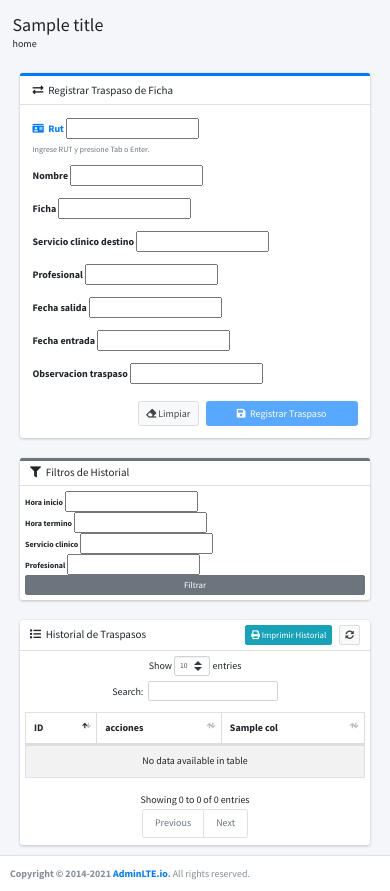
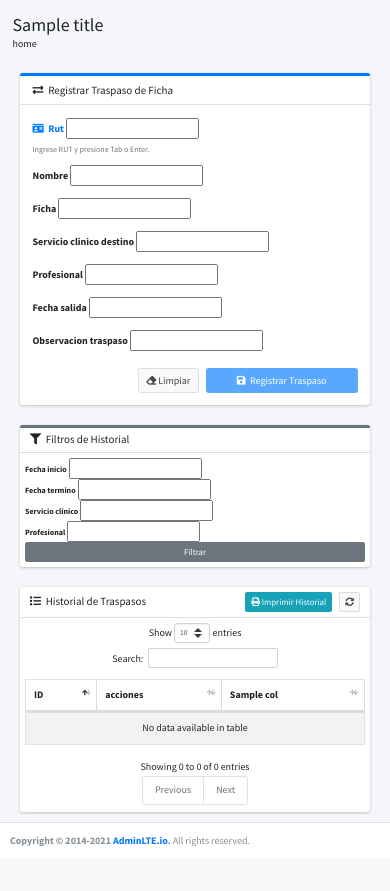
Before and after one commit to Jarot-Fierro/Kardex2.1, a Django app: template clinica/templates/movimiento_ficha_monologo_controlado/traspaso_ficha.html in a window 390 px wide. Shown: the part 182-1073 px from the top of the page. After the commit the page ends 1029 px from the top, so only its background shows below. Run offline with Django 5.2, Linux system fonts and the light colour scheme; the template is opened without the code that fills it: most values are stand-ins (such as "Sample title", 1, 10 or a date in 2020); form fields are guessed from the names that the template uses; some libraries are stand-ins or nearby versions.

Commit message:
ELIMINADO: Campo `fecha_entrada` en formularios, vistas, y plantillas de “Movimiento Ficha Monólogo Controlado”
- Eliminación del campo `fecha_entrada` y su lógica asociada en formularios, vistas, y plantillas.
- Ajustes en DataTables y representaciones de datos relacionados con movimientos.
- Actualización de la navegación con modales explicativos en bloques de acciones.
- Mejoras menores en etiquetas y estilos de las tablas y formularios.

```diff
--- a/clinica/forms/movimiento_ficha_monologo_controlado.py
+++ b/clinica/forms/movimiento_ficha_monologo_controlado.py
@@ -87,9 +87,6 @@ class MovimientoTraspasoForm(forms.ModelForm):
     fecha_salida = forms.DateTimeField(label='Fecha Salida', widget=forms.DateTimeInput(
         attrs={'class': 'form-control', 'type': 'datetime-local', 'id': 'id_fecha_salida'}))
 
-    fecha_entrada = forms.DateTimeField(label='Fecha Entrada', widget=forms.DateTimeInput(
-        attrs={'class': 'form-control', 'type': 'datetime-local', 'id': 'id_fecha_entrada'}), required=False)
-
     profesional = forms.ModelChoiceField(
         queryset=Profesional.objects.none(),
         label='Profesional Destino',
--- a/clinica/templates/movimiento_ficha_monologo_controlado/traspaso_ficha.html
+++ b/clinica/templates/movimiento_ficha_monologo_controlado/traspaso_ficha.html
@@ -66,12 +66,6 @@
                                         {{ form.fecha_salida }}
                                     </div>
                                 </div>
-                                <div class="col-md-3">
-                                    <div class="form-group">
-                                        <label>{{ form.fecha_entrada.label }}</label>
-                                        {{ form.fecha_entrada }}
-                                    </div>
-                                </div>
                             </div>
                             <div class="row">
                                 <div class="col-md-12">
@@ -109,12 +103,12 @@
                         <form id="form-filtros" method="get">
                             <div class="row">
                                 <div class="form-group col-md-3 mb-0">
-                                    <label class="mb-1 small">{{ filter_form.hora_inicio.label }}</label>
-                                    {{ filter_form.hora_inicio }}
+                                    <label class="mb-1 small">{{ filter_form.fecha_inicio.label }}</label>
+                                    {{ filter_form.fecha_inicio }}
                                 </div>
                                 <div class="form-group col-md-3 mb-0">
-                                    <label class="mb-1 small">{{ filter_form.hora_termino.label }}</label>
-                                    {{ filter_form.hora_termino }}
+                                    <label class="mb-1 small">{{ filter_form.fecha_termino.label }}</label>
+                                    {{ filter_form.fecha_termino }}
                                 </div>
                                 <div class="form-group col-md-3 mb-0">
                                     <label class="mb-1 small">{{ filter_form.servicio_clinico.label }}</label>
@@ -232,7 +226,6 @@
                 $('#id_servicio_clinico_destino').val('').trigger('change');
                 $('#id_profesional').val('').trigger('change');
                 $('#id_fecha_salida').val('');
-                $('#id_fecha_entrada').val('');
                 $('#id_observacion_traspaso').val('');
                 $btnRegistrar.prop('disabled', true);
                 $rut.focus();
@@ -288,7 +281,6 @@
                                     $('#id_profesional').val(p.profesional).trigger('change');
                                 }
                                 $('#id_fecha_salida').val(p.fecha_salida);
-                                $('#id_fecha_entrada').val(p.fecha_entrada);
                                 $('#id_observacion_traspaso').val(p.observacion_traspaso);
 
                                 $btnRegistrar.prop('disabled', false);
--- a/clinica/views/movimiento_ficha_monologo_controlado.py
+++ b/clinica/views/movimiento_ficha_monologo_controlado.py
@@ -104,7 +104,7 @@ class TraspasoFichaView(LoginRequiredMixin, TemplateView):
         context['form'] = MovimientoTraspasoForm(establecimiento=self.request.user.establecimiento)
         context['filter_form'] = FiltroMovimientoForm(establecimiento=self.request.user.establecimiento)
         context['columns'] = ['RUT', 'Paciente', 'Ficha', 'Servicio Destino', 'Profesional',
-                              'Observación Traspaso', 'Estado', 'Fecha Salida', 'Fecha Entrada']
+                              'Observación Traspaso', 'Estado', 'Fecha Salida']
         context['datatable_enabled'] = True
         return context
 
@@ -159,7 +159,7 @@ class TraspasoFichaView(LoginRequiredMixin, TemplateView):
         prefix = '-' if order_dir == 'desc' else ''
 
         # Mapeo de columnas según el orden en context['columns'] + ID + Acciones
-        # 0: ID, 1: acciones, 2: RUT, 3: Paciente, 4: Ficha, 5: Servicio Destino, 6: Profesional, 7: Obs, 8: Estado, 9: Fecha Salida, 10: Fecha Entrada
+        # 0: ID, 1: acciones, 2: RUT, 3: Paciente, 4: Ficha, 5: Servicio Destino, 6: Profesional, 7: Obs, 8: Estado, 9: Fecha Salida,
         columns_map = {
             0: 'id',
             2: 'rut',
@@ -170,7 +170,6 @@ class TraspasoFichaView(LoginRequiredMixin, TemplateView):
             7: 'observacion_traspaso',
             8: 'estado',
             9: 'fecha_salida',
-            10: 'fecha_entrada'
         }
 
         col_name = columns_map.get(order_column_index)
@@ -212,7 +211,6 @@ class TraspasoFichaView(LoginRequiredMixin, TemplateView):
                 'Observación Traspaso': mov.observacion_traspaso or '',
                 'Estado': estado_badge,
                 'Fecha Salida': fecha_salida_local.strftime('%d/%m/%Y %H:%M') if fecha_salida_local else '-',
-                'Fecha Entrada': fecha_entrada_local.strftime('%d/%m/%Y %H:%M') if fecha_entrada_local else '-',
             })
 
         return JsonResponse({
--- a/core/mixin.py
+++ b/core/mixin.py
@@ -109,10 +109,12 @@ class DataTableMixin:
             order_col = 0
         order_dir = request.GET.get('order[0][dir]', 'asc')
 
+        pk_field = self.model._meta.pk.name if self.model else 'id'
+
         order_field = (
             self.datatable_order_fields[order_col]
             if 0 <= order_col < len(self.datatable_order_fields)
-            else 'id'
+            else pk_field
         )
         if order_field:
             if order_dir == 'desc':
```
Also changed, not shown: core/templates/core/components/navbar.html (+98 -4 lines), users/views/usuarios.py (+9 -4 lines).
